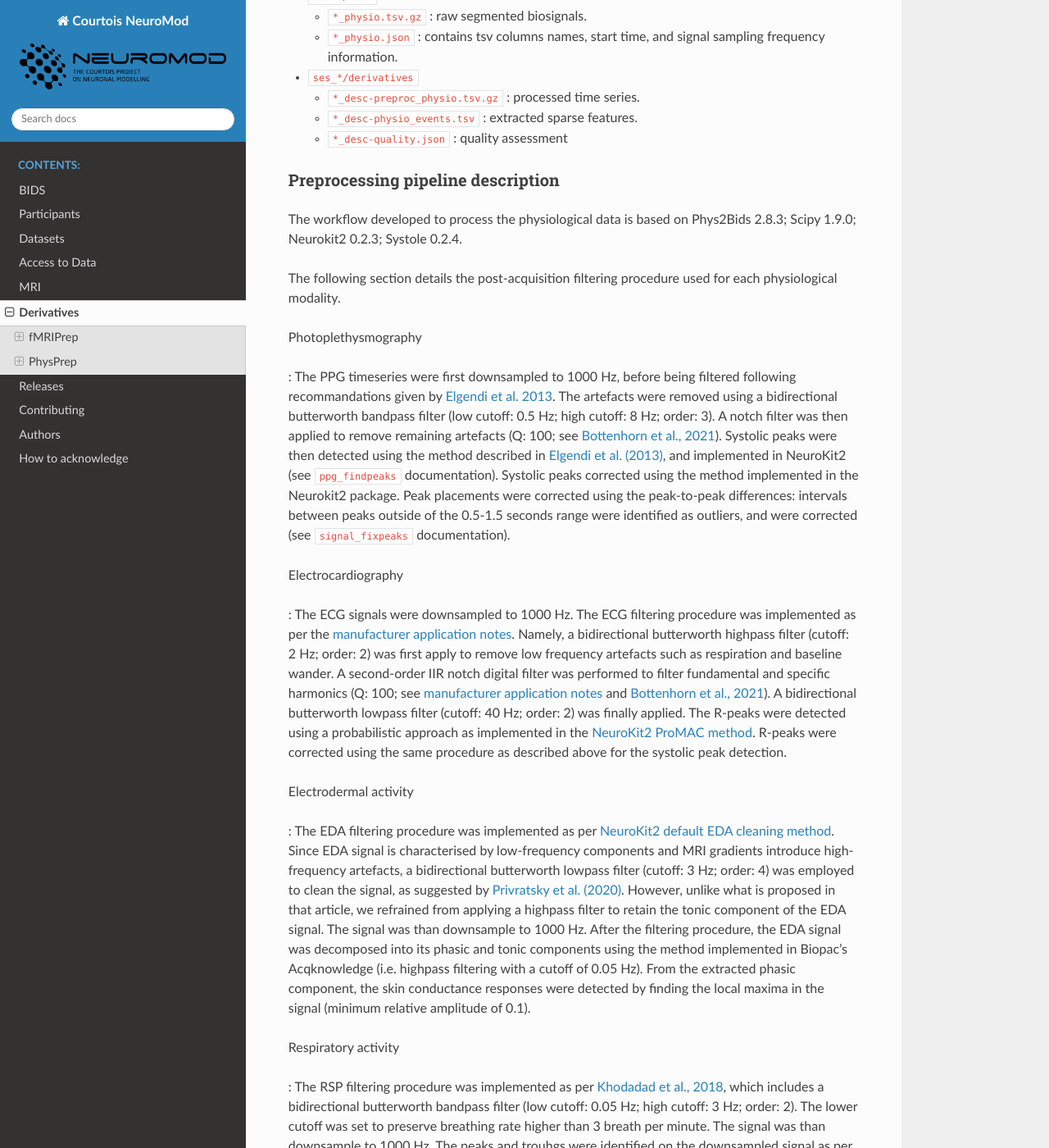
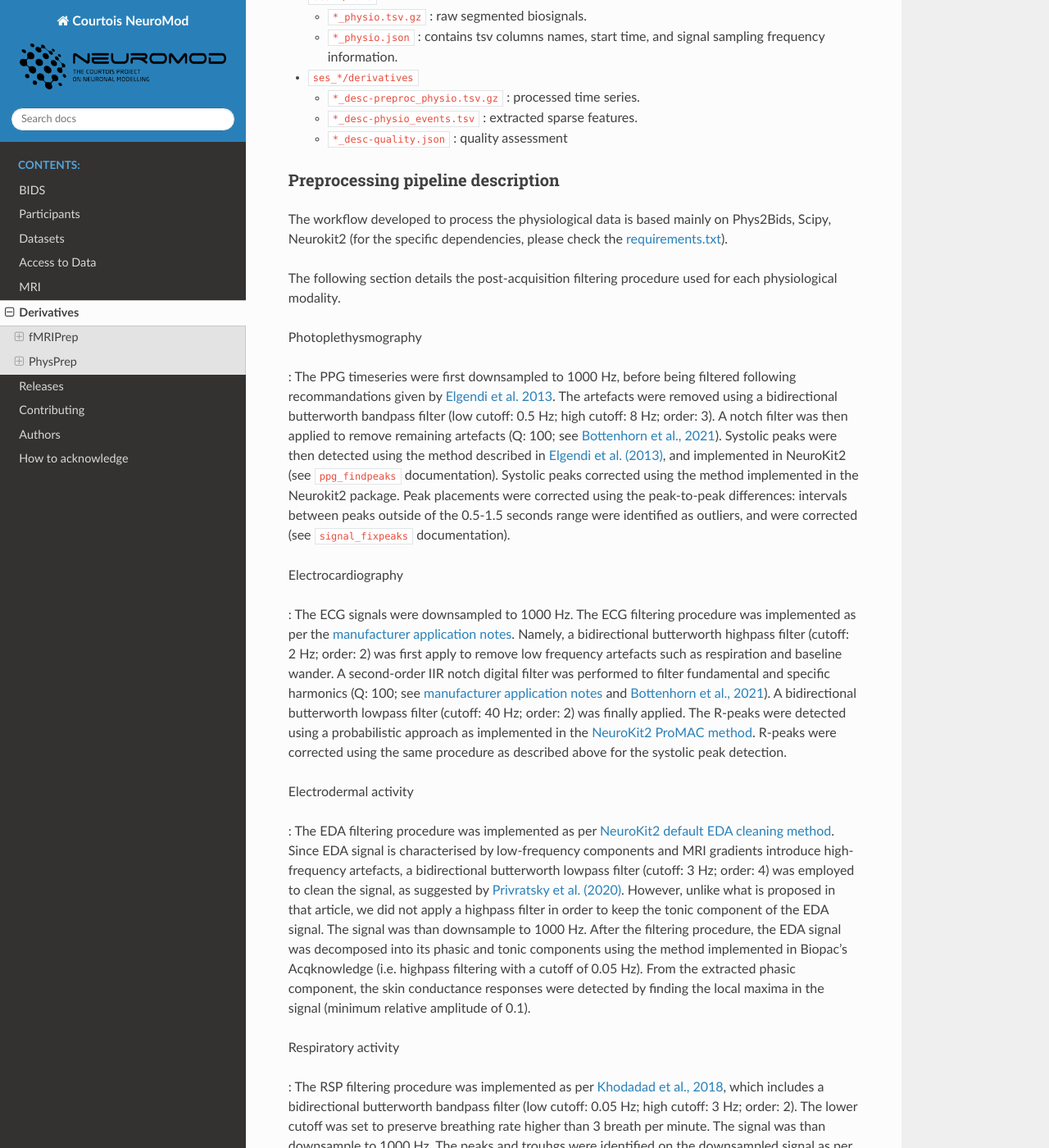
Before and after one commit to courtois-neuromod/cneuromod_docs, a Sphinx documentation site: the page built from source/DERIVATIVES.md, in a window 1280 px wide and 1400 px high, scrolled down 4172 px. Shown: the whole window at 82% size. Built offline with Sphinx 7.4.7 and the Read the Docs theme 3.1.0, drawn with Linux system fonts in a browser that asks for light colours; some of the changed text lies outside the part shown.

Commit message:
Update physprep doc

```diff
--- a/source/DERIVATIVES.md
+++ b/source/DERIVATIVES.md
@@ -170,7 +170,7 @@
 ## PhysPrep
 
 ### Overview
-The physiological data were preprocessed using a pipeline developed within the lab, called Physprep.
+The physiological data were preprocessed using a pipeline developed in the context of the CNeuroMod project, called [Physprep](https://github.com/courtois-neuromod/physprep).
 Physprep is a pipeline that segments, cleans and processes PPG, ECG, EDA, and respiratory (RSP) signals
 from minimal user input. The Physprep pipeline integrates open access python packages including Phys2Bids,
 NeuroKit2, and Systole.
@@ -189,8 +189,7 @@
   - `*_desc-quality.json` : quality assessment
 
 ### Preprocessing pipeline description
-The workflow developed to process the physiological data is based on Phys2Bids 2.8.3; Scipy 1.9.0; Neurokit2 0.2.3;
-Systole 0.2.4.
+The workflow developed to process the physiological data is based mainly on Phys2Bids, Scipy, Neurokit2 (for the specific dependencies, please check the [requirements.txt](https://github.com/courtois-neuromod/physprep/blob/main/requirements.txt)).
 
 The following section details the post-acquisition filtering procedure used for each physiological modality.
 
@@ -207,7 +206,7 @@
 
 Electrodermal activity
 
-: The EDA filtering procedure was implemented as per [NeuroKit2 default EDA cleaning method](https://neuropsychology.github.io/NeuroKit/functions/eda.html#preprocessing). Since EDA signal is characterised by low-frequency components and MRI gradients introduce high-frequency artefacts, a bidirectional butterworth lowpass filter (cutoff: 3 Hz; order: 4) was employed to clean the signal, as suggested by [Privratsky et al. (2020)](https://doi.org/10.1016/j.ijpsycho.2020.09.015). However, unlike what is proposed in that article, we refrained from applying a highpass filter to retain the tonic component of the EDA signal. The signal was than downsample to 1000 Hz. After the filtering procedure, the EDA signal was decomposed into its phasic and tonic components using the method implemented in Biopac's Acqknowledge (i.e. highpass filtering with a cutoff of 0.05 Hz). From the extracted phasic component, the skin conductance responses were detected by finding the local maxima in the signal (minimum relative amplitude of 0.1).
+: The EDA filtering procedure was implemented as per [NeuroKit2 default EDA cleaning method](https://neuropsychology.github.io/NeuroKit/functions/eda.html#preprocessing). Since EDA signal is characterised by low-frequency components and MRI gradients introduce high-frequency artefacts, a bidirectional butterworth lowpass filter (cutoff: 3 Hz; order: 4) was employed to clean the signal, as suggested by [Privratsky et al. (2020)](https://doi.org/10.1016/j.ijpsycho.2020.09.015). However, unlike what is proposed in that article, we did not apply a highpass filter in order to keep the tonic component of the EDA signal. The signal was than downsample to 1000 Hz. After the filtering procedure, the EDA signal was decomposed into its phasic and tonic components using the method implemented in Biopac's Acqknowledge (i.e. highpass filtering with a cutoff of 0.05 Hz). From the extracted phasic component, the skin conductance responses were detected by finding the local maxima in the signal (minimum relative amplitude of 0.1).
 
 
 Respiratory activity
```
